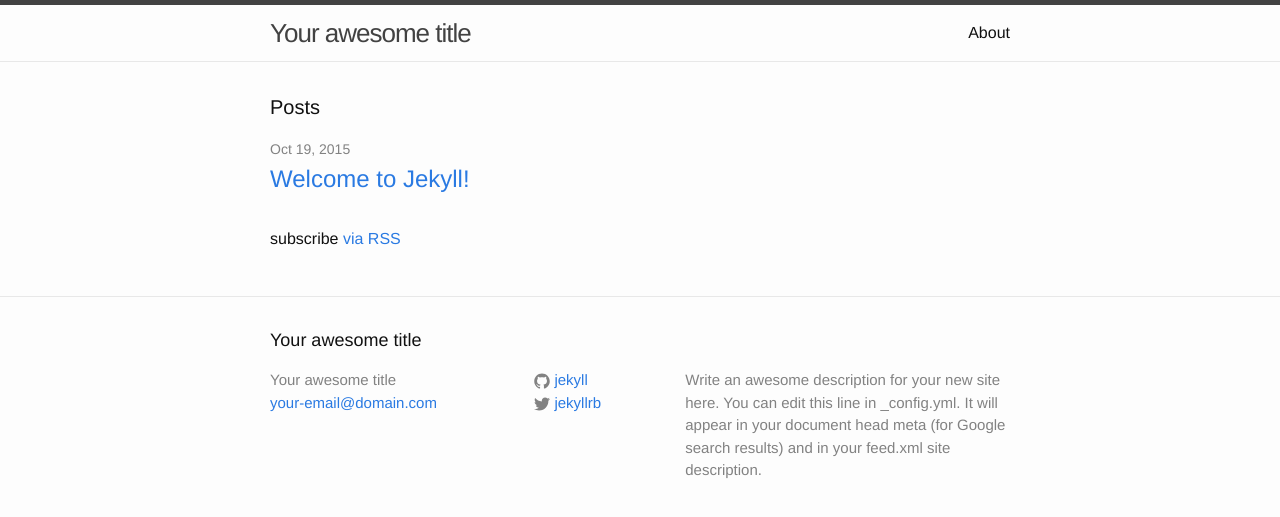
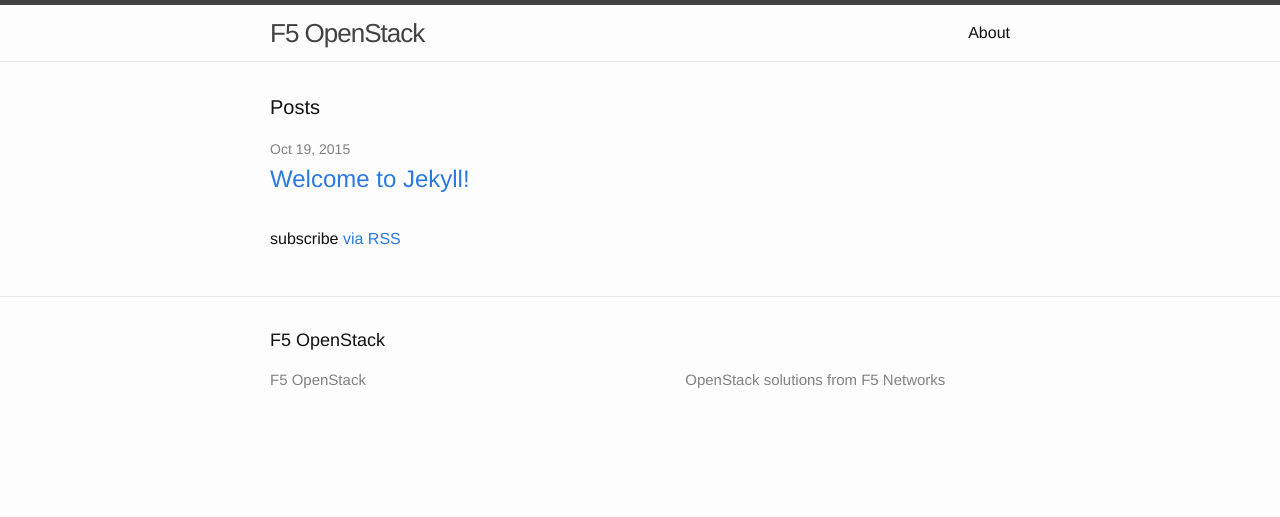
Before and after one commit to F5Networks/f5-openstack-docs, a Jekyll site: the page built from index.html, in a window 1280 px wide. Shown: the top 517 px of the page. Built offline with Jekyll 4.4.1, drawn with Linux system fonts in a browser that asks for light colours.

Commit message:
Update _config.yml

```diff
--- a/_config.yml
+++ b/_config.yml
@@ -1,14 +1,8 @@
 # Site settings
-title: Your awesome title
-email: your-email@domain.com
-description: > # this means to ignore newlines until "baseurl:"
-  Write an awesome description for your new site here. You can edit this
-  line in _config.yml. It will appear in your document head meta (for
-  Google search results) and in your feed.xml site description.
+title: F5 OpenStack
+description: OpenStack solutions from F5 Networks
 baseurl: "" # the subpath of your site, e.g. /blog/
-url: "http://yourdomain.com" # the base hostname & protocol for your site
-twitter_username: jekyllrb
-github_username:  jekyll
+url: "jodietestsite.s3-website-us-west-2.amazonaws.com" # the base hostname & protocol for your site
 
 # Build settings
 markdown: kramdown
```
